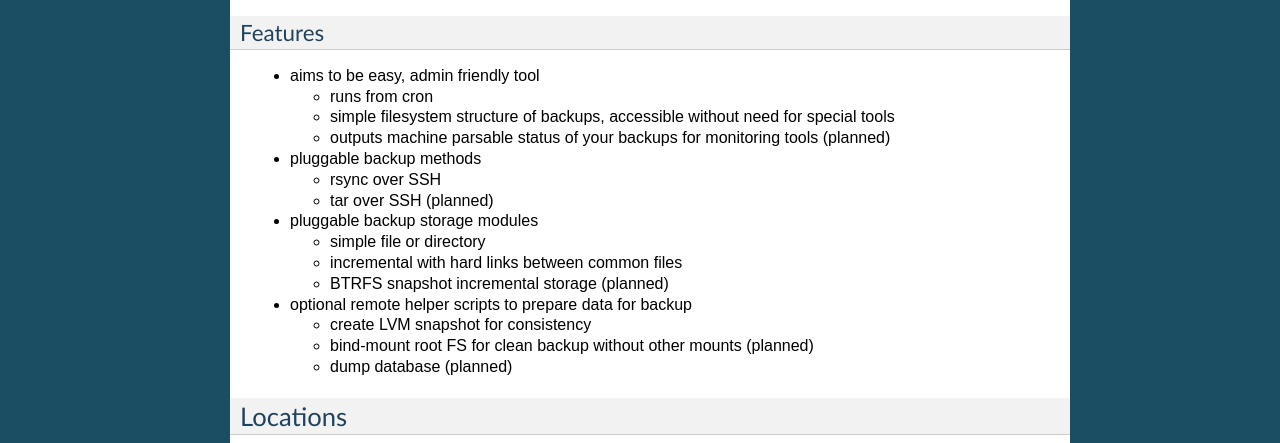
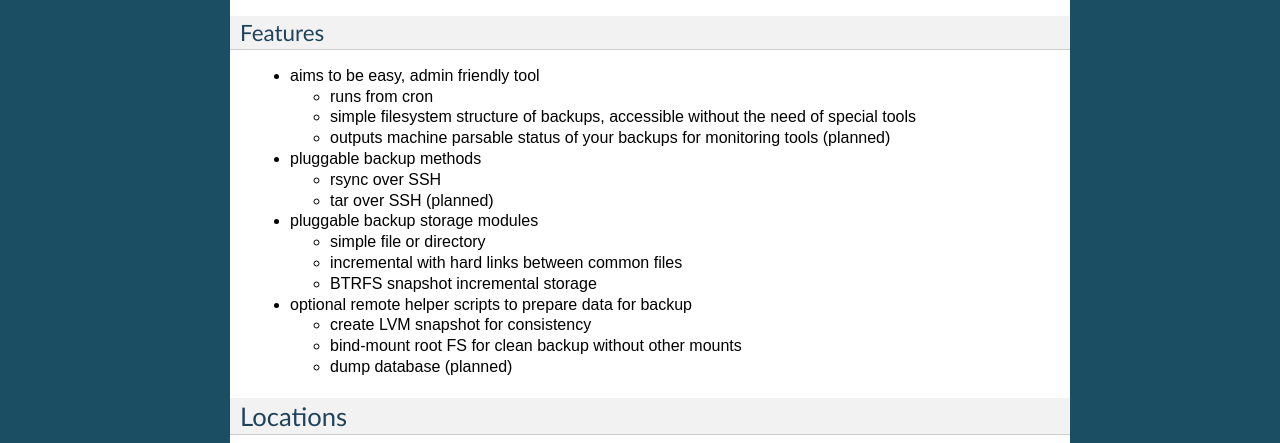
Before and after one commit to beli-sk/archicow, a Sphinx documentation site: the page built from doc/index.rst, in a window 1280 px wide. Shown: the part 522-965 px from the top of the page. Built offline with Sphinx 7.4.7, drawn with Linux system fonts in a browser that asks for light colours.

Commit message:
doc update, version bump to 0.0.1.alpha1

```diff
--- a/README.rst
+++ b/README.rst
@@ -3,9 +3,9 @@ ArchiCOW
 
 Backup system supporting copy-on-write storage.
 
-Development status: **Pre-Alpha**
+Development status: **Alpha**
 
-**NOTE:** ArchiCOW requires Python 3.1 or later. Tested with Python 3.4.
+**NOTE:** ArchiCOW requires Python 3.1 or later. Tested with Python 3.2 and 3.4.
 
 
 Locations
--- a/doc/index.rst
+++ b/doc/index.rst
@@ -27,7 +27,7 @@ Features
 * aims to be easy, admin friendly tool
 
   + runs from cron
-  + simple filesystem structure of backups, accessible without need for special tools
+  + simple filesystem structure of backups, accessible without the need of special tools
   + outputs machine parsable status of your backups for monitoring tools (planned)
 
 * pluggable backup methods
@@ -39,12 +39,12 @@ Features
 
   + simple file or directory
   + incremental with hard links between common files
-  + BTRFS snapshot incremental storage (planned)
+  + BTRFS snapshot incremental storage
 
 * optional remote helper scripts to prepare data for backup
 
   + create LVM snapshot for consistency
-  + bind-mount root FS for clean backup without other mounts (planned)
+  + bind-mount root FS for clean backup without other mounts
   + dump database (planned)
 
 Locations
--- a/setup.py
+++ b/setup.py
@@ -24,7 +24,7 @@ setup(
     author_email="devel@beli.sk",
     license="GPL-3",
     classifiers=[
-        'Development Status :: 2 - Pre-Alpha',
+        'Development Status :: 3 - Alpha',
         'Environment :: Console',
         'Intended Audience :: System Administrators',
         'License :: OSI Approved :: GNU General Public License v3 or later (GPLv3+)',
```
Also changed, not shown: 1 other file.
